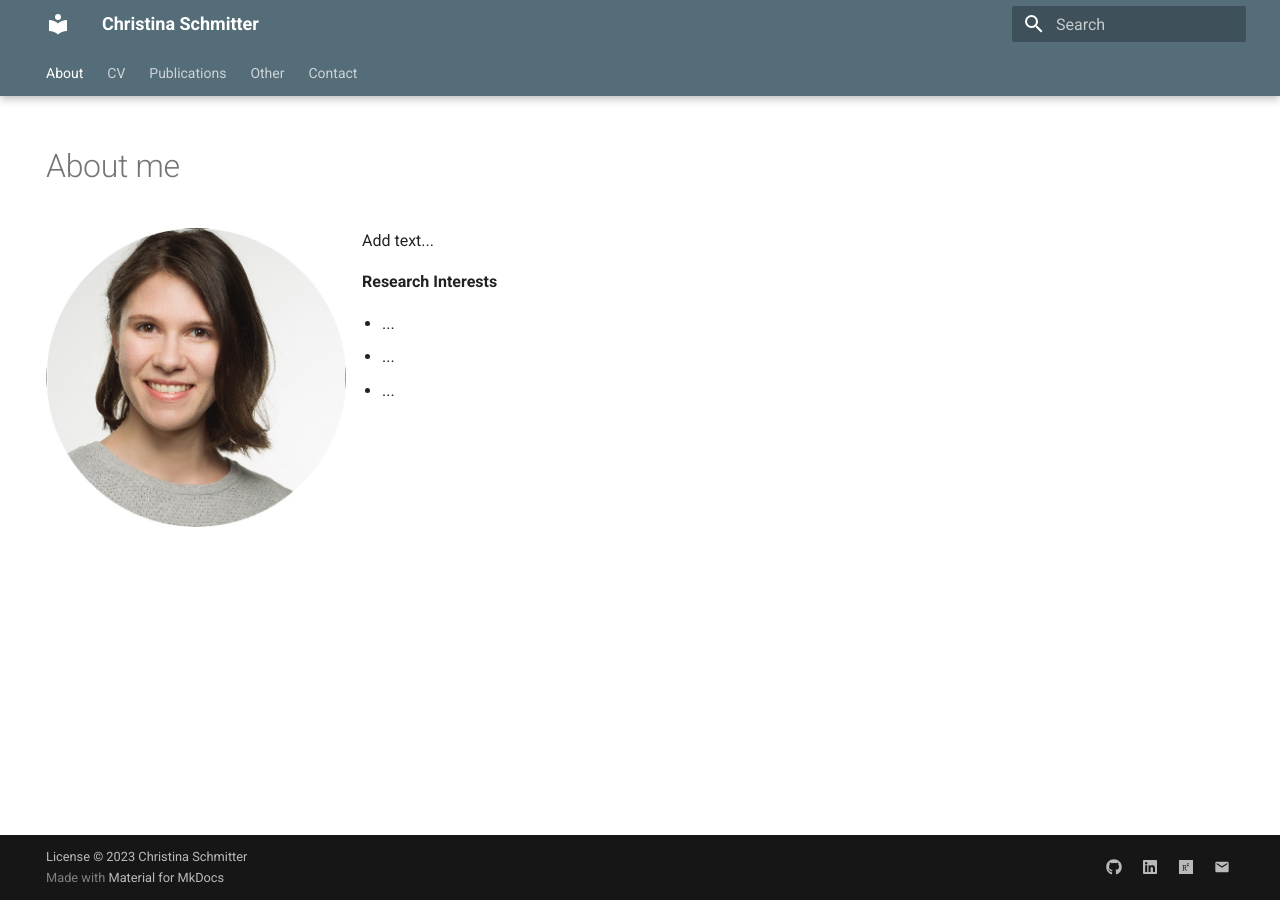
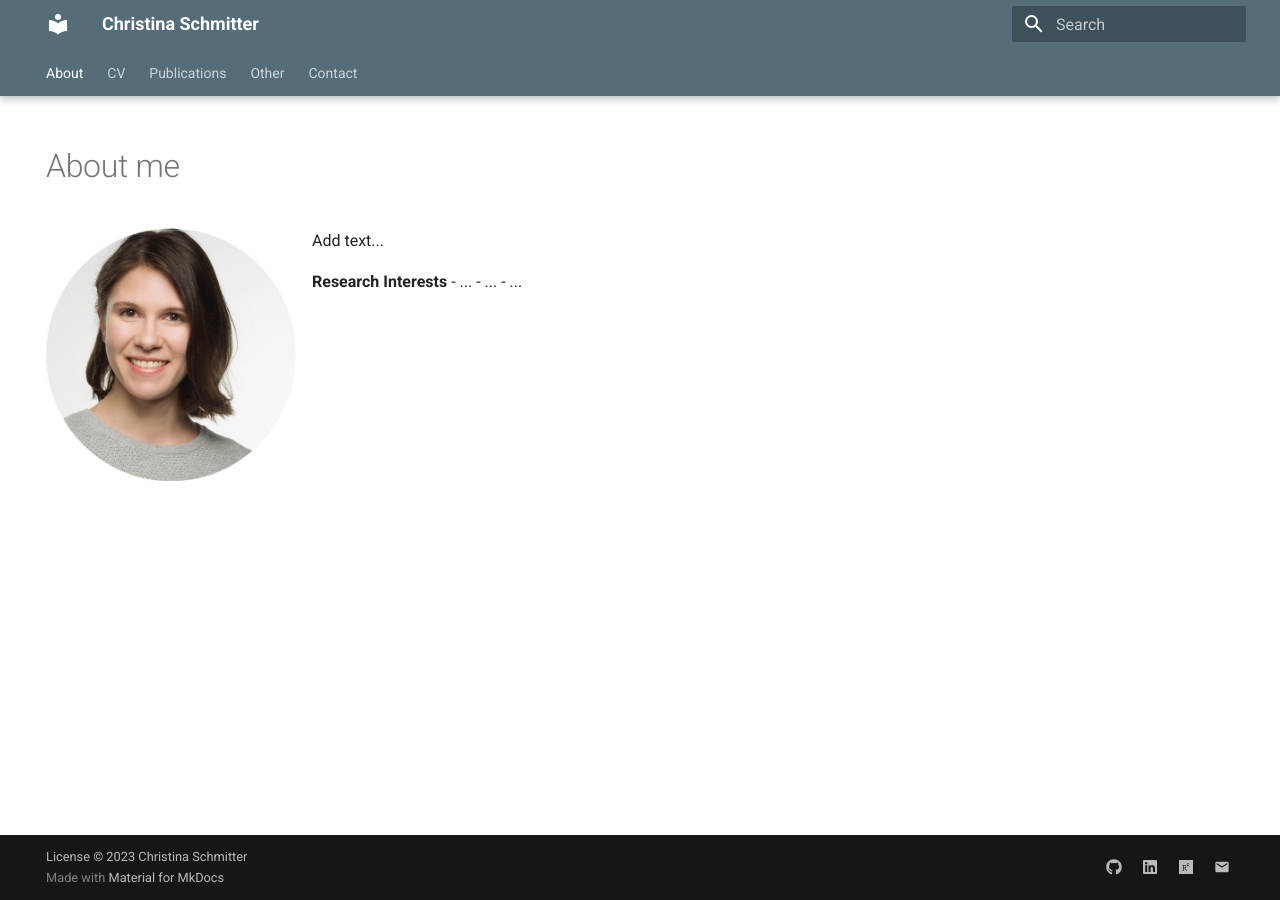
Before and after one commit to ChristinaSchmitter/website, an MkDocs documentation site: the page built from docs/index.md, in a window 1280 px wide. Built offline with MkDocs 1.6.1 and Material for MkDocs 9.7.7, drawn with Linux system fonts in a browser that asks for light colours; the version menu is left out.

Commit message:
changes to main image

```diff
--- a/docs/index.md
+++ b/docs/index.md
@@ -6,12 +6,12 @@
 
 # About me
 
-![Image title](./assets/images/cv-2.jpg){ align=left width=300 }
+![Image title](./assets/images/cv-2.jpg){ align=left width=250 }
 
 Add text...
 
+
 **Research Interests**
-
 - ...
 - ...
 - ...
```
Also changed, not shown: docs/assets/images/cv-2.jpg.
